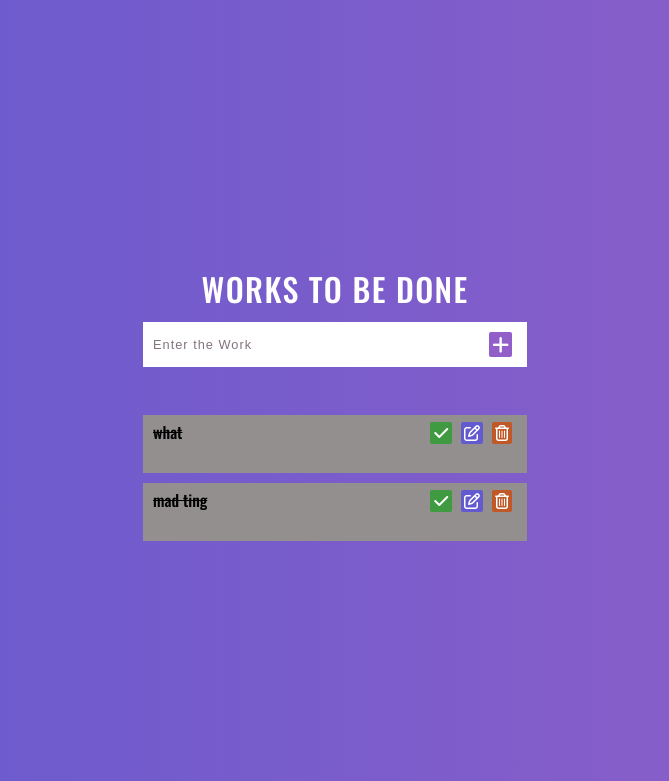
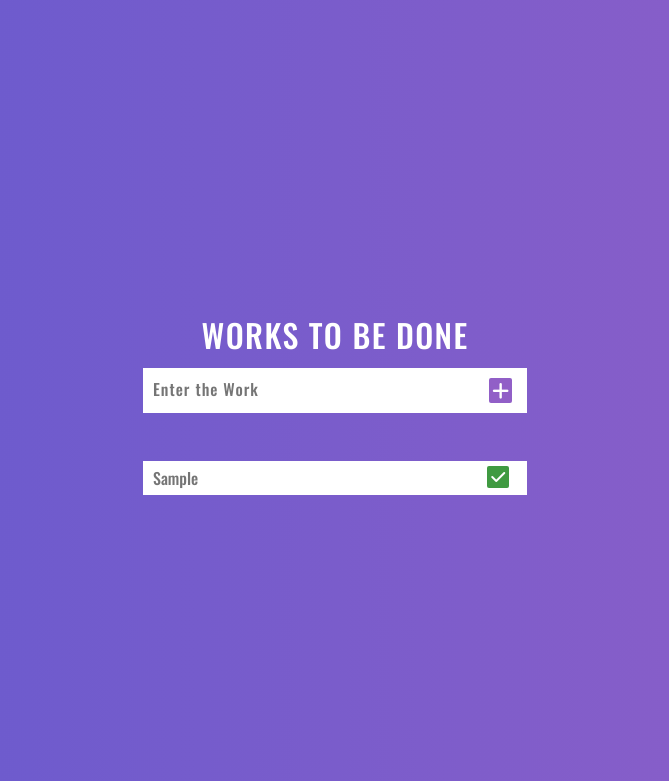
Before and after one commit to geddie212/todo_list, a Flask app: page / in a window 1280 px wide. Shown: the top 781 px of the page, without its empty margins (305-974 px from the left). Run offline with Flask 2, Linux system fonts and the light colour scheme; data comes from the database, SQL or seed files in the repository; both versions use the stored data as it was before the commit; tables that the repository leaves empty hold one stand-in row (values such as "Sample post"); parts of the project's set-up code (start-up, migrations or seed data) failed here and were passed over; some libraries are stand-ins or nearby versions.

Commit message:
add various files

```diff
--- a/main.py
+++ b/main.py
@@ -1,10 +1,20 @@
 from flask import Flask, render_template, redirect, url_for, request
 from flask_sqlalchemy import SQLAlchemy
+import os
+
+SQL = os.environ.get('DATABASE_URL').split('postgres')
+SQL[0] += 'postgresql'
+updated_SQL = f'{SQL[0]}{SQL[1]}'
 
 app = Flask(__name__)
-app.config['SQLALCHEMY_DATABASE_URI'] = 'sqlite:///tasks.db'
+# app.config['SQLALCHEMY_DATABASE_URI'] = 'sqlite:///tasks.db'
+app.config['SQLALCHEMY_DATABASE_URI'] = updated_SQL
 app.config['SQLALCHEMY_TRACK_MODIFICATIONS'] = False
+
+# SECRET KEY SETUP
+app.config["SECRET_KEY"] = os.environ.get('SECRET_KEY')
 db = SQLAlchemy(app)
+
 
 
 class Task(db.Model):
@@ -12,11 +22,38 @@
     id = db.Column(db.Integer, primary_key=True)
     task = db.Column(db.String(500), unique=True, nullable=False)
     completed = db.Column(db.Boolean(), nullable=False)
+    editable = db.Column(db.Boolean(), nullable=False)
+
+
+db.create_all()
+db.session.commit()
 
 
 @app.route('/finish_task/<int:task_id>')
 def finish_task(task_id):
-    Task.query.filter_by(id=task_id).update({'completed': True})
+    task = Task.query.filter_by(id=task_id).first()
+    if task.completed:
+        task.completed = False
+    elif not task.completed:
+        task.completed = True
+    db.session.commit()
+    return redirect(url_for('home'))
+
+
+@app.route('/convert_task/<int:task_id>')
+def convert_task(task_id):
+    task = Task.query.filter_by(id=task_id).first()
+    task.editable = True
+    db.session.commit()
+    return redirect(url_for('home'))
+
+
+@app.route('/edit_task/<int:task_id>', methods=['POST'])
+def edit_task(task_id):
+    content = request.form['task']
+    task = Task.query.filter_by(id=task_id).first()
+    task.task = content
+    task.editable = False
     db.session.commit()
     return redirect(url_for('home'))
 
@@ -33,7 +70,7 @@
     task = request.form['task']
     query = Task.query.filter(Task.task == task).all()
     if len(query) == 0:
-        db.session.add(Task(task=task, completed=False))
+        db.session.add(Task(task=task, completed=False, editable=False))
         db.session.commit()
     return redirect(url_for('home'))
 
--- /dev/null
+++ b/runtime.txt
@@ -0,0 +1 @@
+python-3.9.7
--- a/static/css/styles.css
+++ b/static/css/styles.css
@@ -20,6 +20,16 @@
   border: 0;
   outline: 0;
 }
+
+#finished {
+position: absolute;
+right: 36%;
+}
+
+input {
+  color: #000000f;
+  font-family: 'Oswald', sans-serif;
+  font-size: 16px;}
 
 /* section  */
 section{
@@ -57,8 +67,30 @@
   width: 80%;
 }
 
+form .input-form-texts {
+  font-size: 0.8rem;
+  letter-spacing: 1px;
+  width: 70%;
+  background-color: #fff;
+  padding: 10px;
+
+  justify-content: space-between;
+}
+
+form {
+  background-color: white;
+}
+
+form ..input-form-texts::placeholder{
+  color: #000000f;
+  font-family: 'Oswald', sans-serif;
+  font-size: 16px;
+}
+
 form #input-form-text::placeholder {
-  color: #80747f;
+  color: #000000f;
+  font-family: 'Oswald', sans-serif;
+  font-size: 16px;
 }
 
 /* plus class  */
@@ -96,6 +128,11 @@
   color: #fff;
 }
 
+.task .fa-square-xmark {
+  background-color: #c15827;
+  color: #fff;
+}
+
 .task .fa-pen-to-square {
   background-color: #635acf;
   color: #fff;
--- a/templates/index.html
+++ b/templates/index.html
@@ -21,23 +21,44 @@
     </header>
     <div class="container">
         {% for task in tasks %}
-        {% if task.completed == True %}
+        {% if task.editable == True %}
+        <div class="task">
+            <div class="content">
+                <form action="{{ url_for('edit_task', task_id=task.id) }}" method="post">
+                    <input
+                            type="text"
+                            name="task"
+                            placeholder="{{ task.task }}"
+                    />
+                        <button id="finished"><i class="fa-solid fa-check"></i></button>
+                </form>
+            </div>
+        </div>
+        {% elif task.completed == True %}
         <div class="task" style="background-color: rgb(147, 143, 143);">
             <div class="content" style="text-decoration: line-through;">{{ task.task }}<input class="input-text"
                                                                                               type="text"
                                                                                               readonly="true"></div>
-            {% else %}
-            <div class="task">
-                <div class="content">{{ task.task }}<input class="input-text" type="text" readonly="true"></div>
-
-            {% endif %}
             <div class="btn">
-                    <a id="done" href="{{ url_for('finish_task', task_id=task.id) }}"><i class="fa-solid fa-check"></i></a>
-                    <a id="edit"><i class="fa-solid fa-pen-to-square"></i></a>
+                <a id="done" href="{{ url_for('finish_task', task_id=task.id) }}"><i class="fa-solid fa-square-xmark"></i></a>
+                <a id="edit" href="{{ url_for('convert_task', task_id=task.id) }}"><i
+                        class=" fa-solid fa-pen-to-square"></i></a>
                 <a id="del" href="{{ url_for('delete_task', task_id=task.id) }}"><i
                         class="fa-solid fa-trash-can"></i></a>
             </div>
         </div>
+        {% else %}
+        <div class="task">
+            <div class="content">{{ task.task }}</div>
+            <div class="btn">
+                <a id="done" href="{{ url_for('finish_task', task_id=task.id) }}"><i class="fa-solid fa-check"></i></a>
+                <a id="edit" href="{{ url_for('convert_task', task_id=task.id) }}"><i
+                        class=" fa-solid fa-pen-to-square"></i></a>
+                <a id="del" href="{{ url_for('delete_task', task_id=task.id) }}"><i
+                        class="fa-solid fa-trash-can"></i></a>
+            </div>
+        </div>
+        {% endif %}
         {% endfor %}
     </div>
     <div class="container"></div>
```
Also changed, not shown: requirements.txt (added, +14 -0 lines), tasks.db (deleted), 1 other file. Lines whose indentation alone changed are shown as unchanged.
